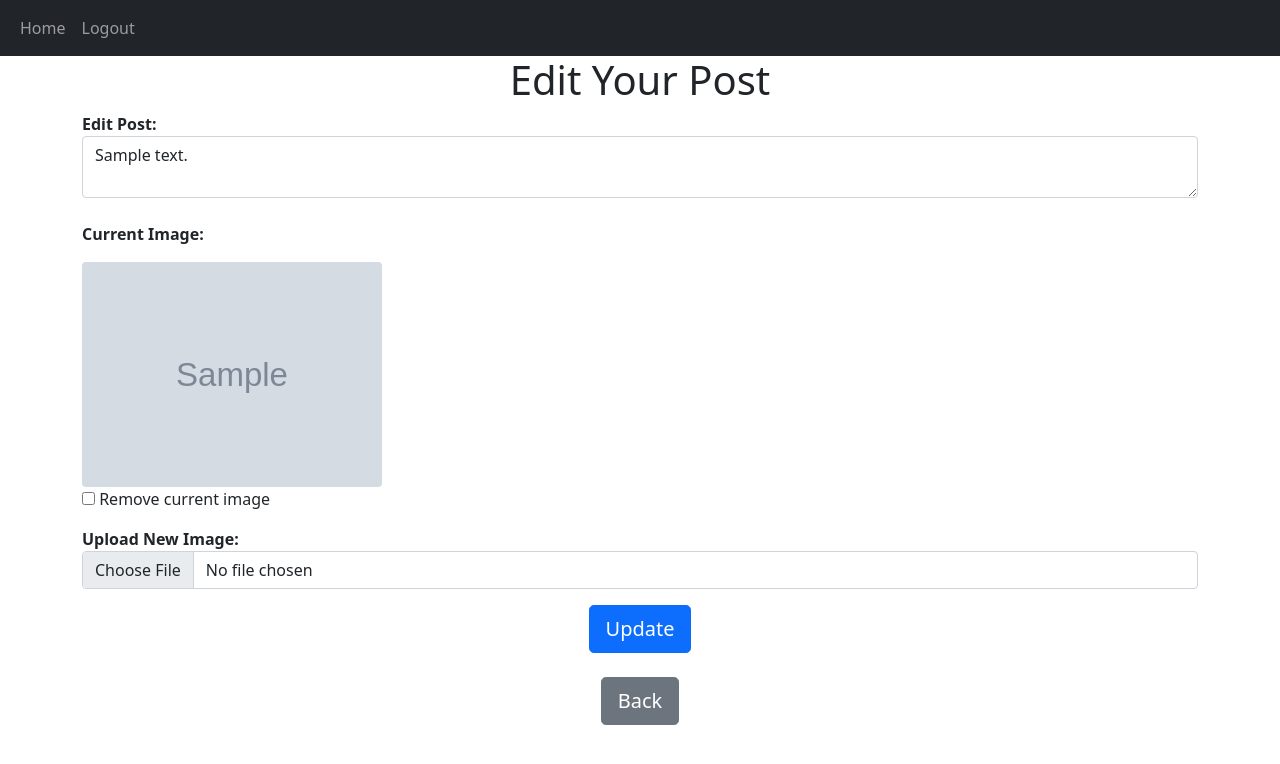
After one commit to Shree2124/blog-app-flask, a Flask app: page /edit-post/1 in a window 1280 px wide. The commit adds this page. Shown: the top 764 px of the page. Run offline with Flask 3, Linux system fonts and the light colour scheme; a user stored in the database is signed in; tables that the repository leaves empty hold one stand-in row (values such as "Sample post"); grey boxes marked "Sample" are stand-in pictures; parts of the project's set-up code (start-up, migrations or seed data) failed here and were passed over; some libraries are stand-ins or nearby versions.

Commit message:
feat: image handling

```diff
--- a/blog/__init__.py
+++ b/blog/__init__.py
@@ -14,8 +14,14 @@ DB_NAME = "database.db"
 def create_app():
     app = Flask(__name__)
     app.config['SECRET_KEY'] = "helloworld"
+
     print(os.getenv("DATABASE_URL"))
     app.config['SQLALCHEMY_DATABASE_URI'] = os.getenv("DATABASE_URL")
+    upload_folder = 'blog/static/uploads'
+    if not os.path.exists(upload_folder):
+        os.makedirs(upload_folder)
+
+    app.config['UPLOAD_FOLDER'] = upload_folder
     db.init_app(app)
 
     from .views import views
--- a/blog/models.py
+++ b/blog/models.py
@@ -19,6 +19,7 @@ class Post(db.Model):
     id = db.Column(db.Integer, primary_key=True)
     text = db.Column(db.Text, nullable=False)
     date_created = db.Column(db.DateTime(timezone=True), default=func.now())
+    image = db.Column(db.String(255),nullable=True)
     author = db.Column(
         db.Integer, db.ForeignKey("user.id", ondelete="CASCADE"), nullable=False
     )
--- /dev/null
+++ b/blog/templates/edit_post.html
@@ -0,0 +1,40 @@
+{% extends 'base.html' %}
+{% block title %}
+  Edit Post
+{% endblock %}
+
+{% block content %}
+  <h1 align="center">Edit Your Post</h1>
+
+  <form method="POST" enctype="multipart/form-data">
+    <label for="text"><b>Edit Post:</b></label>
+    <textarea name="text" id="text" class="form-control">{{ post.text }}</textarea>
+    <br />
+
+    {% if post.image %}
+      <div class="mb-3">
+        <p><b>Current Image:</b></p>
+        <img src="{{ url_for('static', filename='uploads/' + post.image) }}" class="img-fluid rounded" alt="Post Image" width="300" />
+        <br />
+        <!-- Checkbox to remove current image -->
+        <input type="checkbox" name="remove_image" id="remove_image" value="true" />
+        <label for="remove_image">Remove current image</label>
+        <br />
+      </div>
+    {% endif %}
+
+    <!-- File input for new image upload -->
+    <div class="mb-3">
+      <label for="image"><b>Upload New Image:</b></label>
+      <input type="file" name="image" id="image" class="form-control" accept="image/*" />
+    </div>
+
+    <div align="center">
+      <button type="submit" class="btn btn-lg btn-primary">Update</button>
+    </div>
+  </form>
+  <br />
+  <div align="center">
+    <a href="/home"><button type="button" class="btn btn-lg btn-secondary">Back</button></a>
+  </div>
+{% endblock %}
--- a/blog/templates/posts_div.html
+++ b/blog/templates/posts_div.html
@@ -26,12 +26,18 @@
                   <li>
                     <a href="/delete-post/{{ post.id }}" class="dropdown-item">Delete</a>
                   </li>
+                  <li>
+                    <a href="/edit-post/{{ post.id }}" class="dropdown-item">Edit</a>
+                  </li>
                 </ul>
               </div>
             {% endif %}
           </div>
         </div>
         <div class="card-body">
+          {% if post.image %}
+            <img src="{{ url_for('static', filename='uploads/' + post.image) }}" class="img-fluid" />
+          {% endif %}
           <div class="card-text">{{ post.text }}</div>
           <br />
           <div class="collapse" id="comments-{{ post.id }}">
--- a/blog/views.py
+++ b/blog/views.py
@@ -1,9 +1,18 @@
+import os
 from flask import Blueprint, jsonify, render_template, request, flash, redirect, url_for
 from flask_login import login_required, current_user
+
 from .models import Post, User, Comments, Like
 from . import db
+from werkzeug.utils import secure_filename
 
 views = Blueprint("view", __name__)
+
+UPLOAD_FOLDER = 'blog/static/uploads/'
+ALLOWED_EXTENSIONS = {'png', 'jpg', 'jpeg', 'gif'}
+
+def allowed_file(filename):
+    return '.' in filename and filename.rsplit('.', 1)[1].lower() in ALLOWED_EXTENSIONS
 
 
 @views.route("/home")
@@ -24,18 +33,38 @@ def home():
 def create():
     if request.method == "POST":
         text = request.form.get("text")
+        image = request.files.get("image")
+
+        print("Received request.files:", request.files)
+        print("Image file object:", image)
+
+        filename = None
+        if image and allowed_file(image.filename):
+            try:
+                filename = secure_filename(image.filename)
+                image_path = os.path.join(UPLOAD_FOLDER, filename)
+
+                print(f"Saving file to: {image_path}")
+                image.save(image_path)
+
+                flash("File uploaded successfully", category="success")
+            except Exception as e:
+                print("Error while uploading file:", e)
+                flash("File upload failed", category="error")
+
         if not text:
             flash("Post cannot be empty", category="error")
         else:
             try:
-                post = Post(text=text, author=current_user.id)
-                db.session.add(post)
+                new_post = Post(author=current_user.id, text=text, image=filename)
+                db.session.add(new_post)
                 db.session.commit()
                 flash("Post created successfully", category="success")
                 return redirect(url_for("view.home"))
             except Exception as e:
-                print("error: ", e)
+                print("Database error:", e)
                 flash("Some error occurred", category="error")
+
     return render_template("create_post.html", user=current_user)
 
 
@@ -59,6 +88,54 @@ def delete_post(id):
         flash("Some error occurred ", category="error")
 
 
+@views.route("/edit-post/<post_id>", methods=["GET", "POST"])
+@login_required
+def edit_post(post_id):
+    post = Post.query.get_or_404(post_id)
+
+    if post.author != current_user.id:
+        flash("You do not have permission to edit this post.", category="error")
+        return redirect(url_for("view.home"))
+
+    if request.method == "POST":
+        text = request.form.get("text")
+        remove_image = request.form.get("remove_image")
+        image = request.files.get("image")
+
+        if not text:
+            flash("Post text cannot be empty!", category="error")
+            return redirect(url_for("views.edit_post", post_id=post.id))
+
+        post.text = text
+
+        if remove_image and post.image:
+            old_image_path = os.path.join(UPLOAD_FOLDER, post.image)
+            if os.path.exists(old_image_path):
+                os.remove(old_image_path)
+            post.image = None
+
+        if image and allowed_file(image.filename):
+            try:
+                filename = secure_filename(image.filename)
+                image_path = os.path.join(UPLOAD_FOLDER, filename)
+                image.save(image_path)
+
+
+                if post.image:
+                    old_image_path = os.path.join(UPLOAD_FOLDER, post.image)
+                    if os.path.exists(old_image_path):
+                        os.remove(old_image_path)
+
+                post.image = filename
+                flash("File uploaded successfully!", category="success")
+            except Exception as e:
+                flash(f"Error while uploading file: {e}", category="error")
+
+        db.session.commit()
+        flash("Post updated successfully!", category="success")
+        return redirect(url_for("view.home"))
+
+    return render_template("edit_post.html", user=current_user, post=post)
 @views.route("/posts/<username>")
 @login_required
 def posts(username):
```
Also changed, not shown: blog/templates/create_post.html (+7 -6 lines), blog/static/uploads/movie.png (added).
